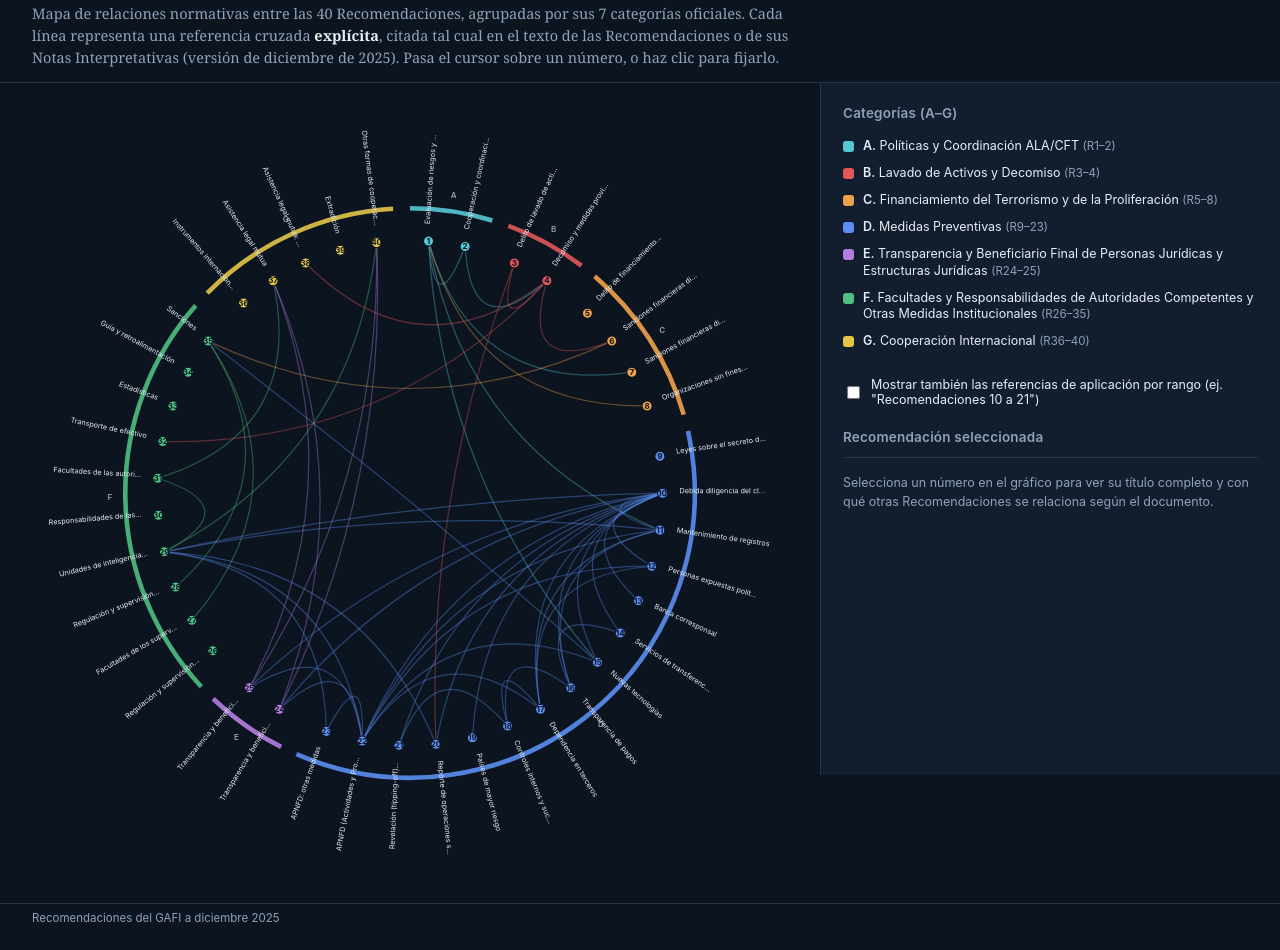
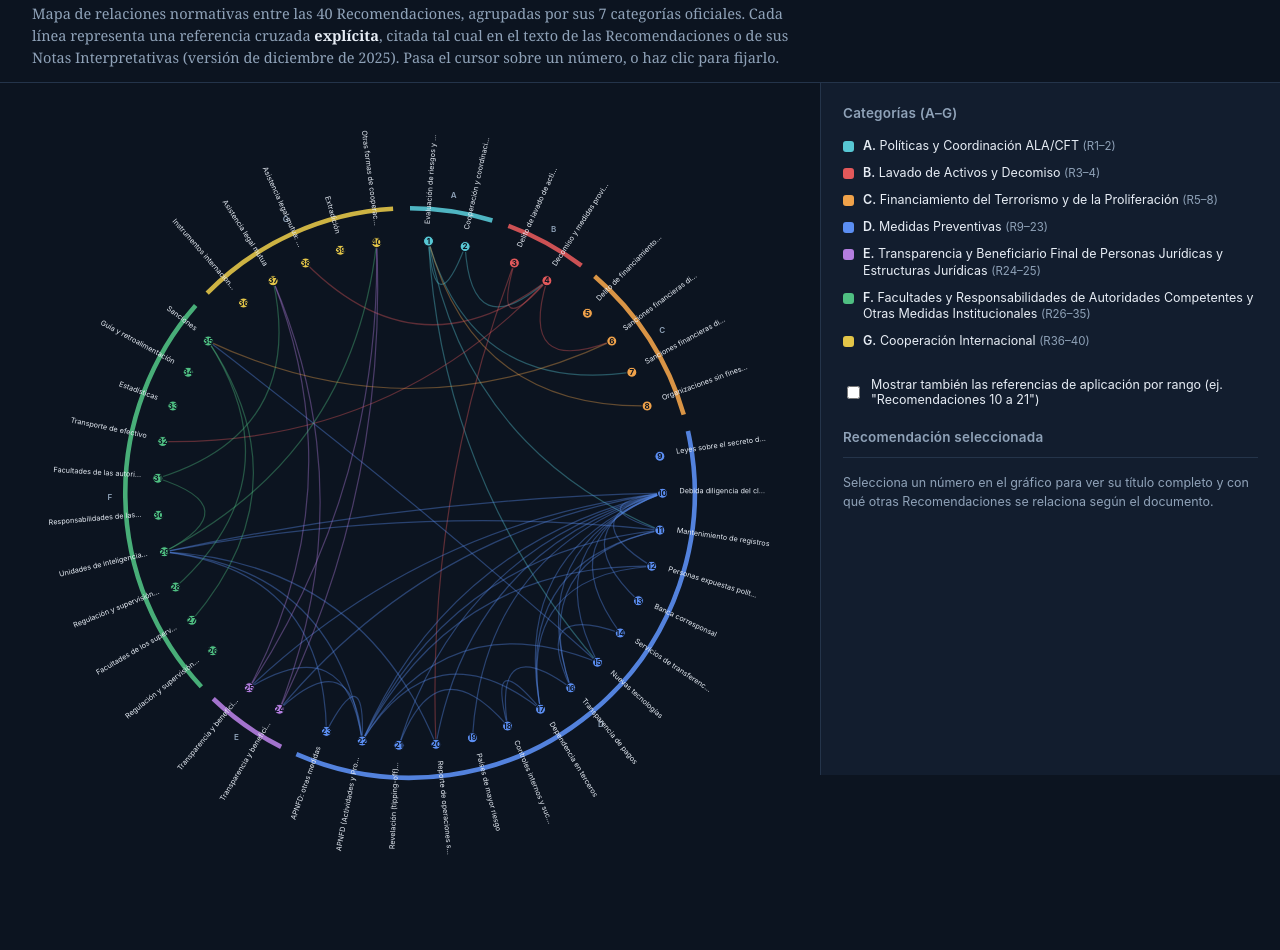
Before and after one commit to Signit1/CertificacionPLD, a website: page public/html/1_GAFI_40_Recomendaciones.html in a window 1280 px wide. Shown: the part 67-1017 px from the top of the page. After the commit the page ends 970 px from the top, so only its background shows below. Drawn offline with Linux system fonts and the light colour scheme.

Commit message:
agregue cambios a recomendaciones

```diff
--- a/public/html/1_GAFI_40_Recomendaciones.html
+++ b/public/html/1_GAFI_40_Recomendaciones.html
@@ -245,10 +245,6 @@
     </div>
   </div>
 </div>
-
-<footer>
-  Recomendaciones del GAFI a diciembre 2025
-</footer>
 
 <script>
 /* ---------- Datos: 40 Recomendaciones (títulos exactos del documento) ---------- */
```
